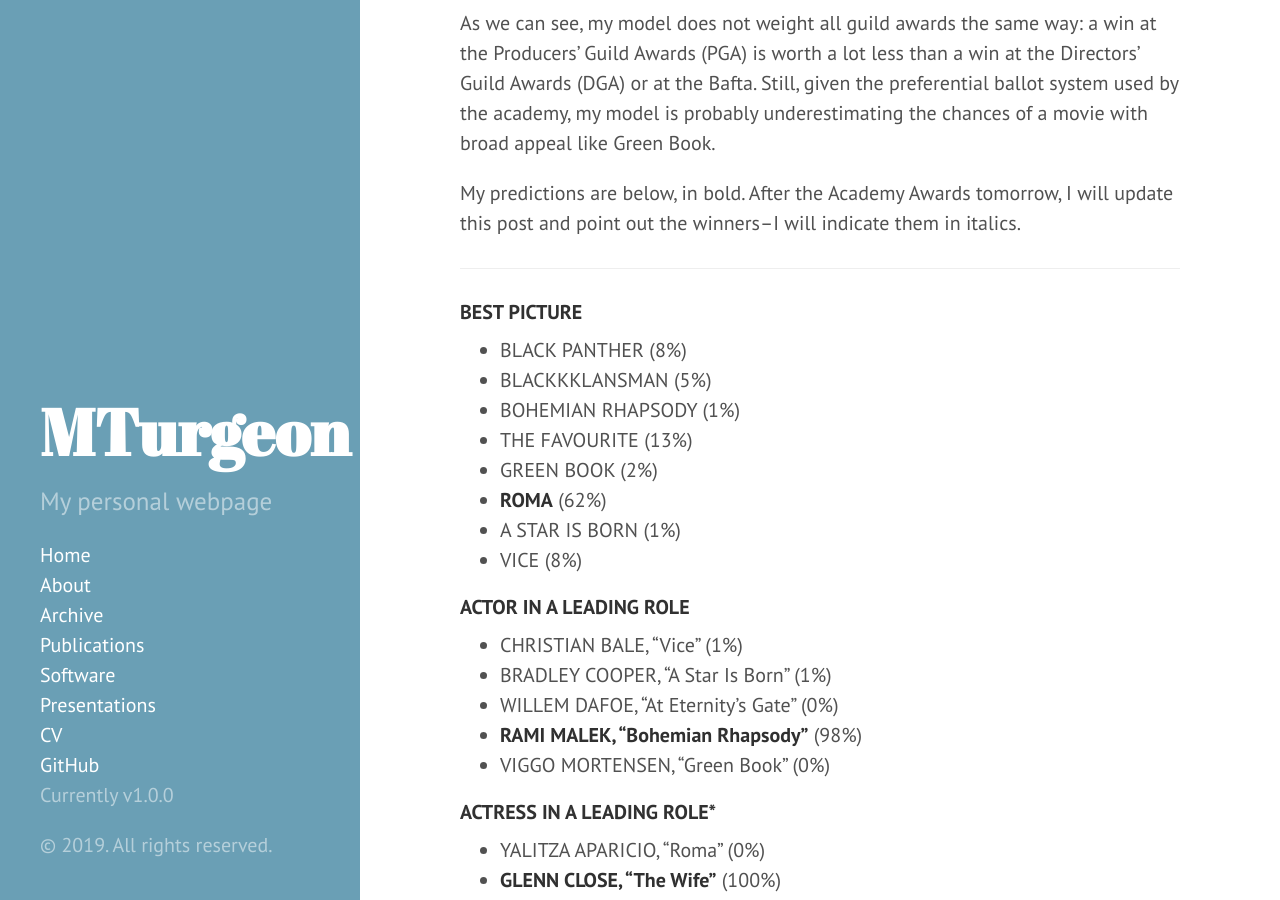
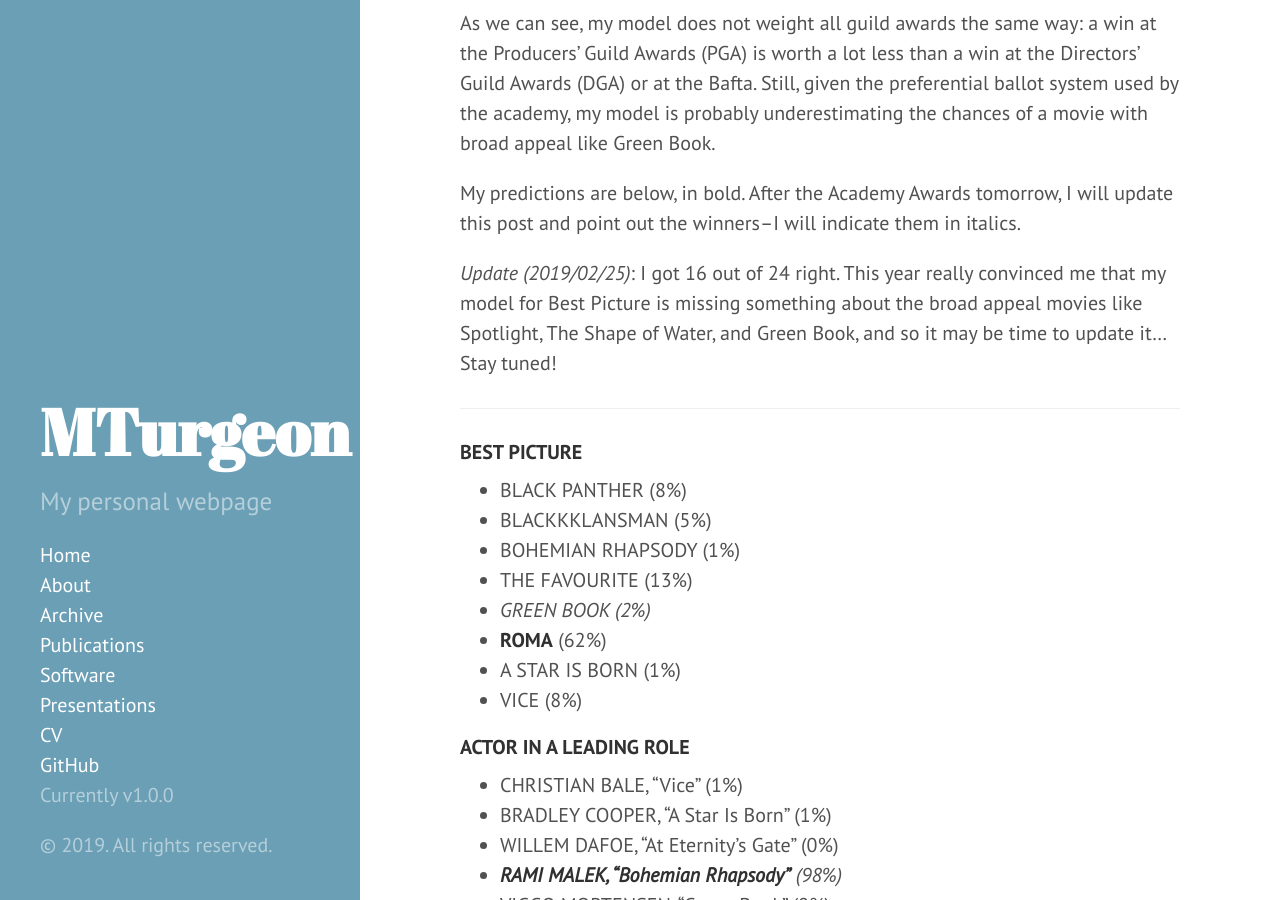
Before and after one commit to turgeonmaxime/old_website, a Jekyll site: the page built from _posts/2019-02-23-oscar-predictions.md, in a window 1280 px wide and 900 px high, scrolled down 792 px. Built offline with Jekyll 4.4.1, drawn with Linux system fonts in a browser that asks for light colours; comment, search, counter and statistics services are not loaded.

Commit message:
Update 2019-02-23-oscar-predictions.md

```diff
--- a/_posts/2019-02-23-oscar-predictions.md
+++ b/_posts/2019-02-23-oscar-predictions.md
@@ -16,6 +16,8 @@ As we can see, my model does not weight all guild awards the same way: a win at
 
 My predictions are below, in bold. After the Academy Awards tomorrow, I will update this post and point out the winners--I will indicate them in italics.
 
+*Update (2019/02/25)*: I got 16 out of 24 right. This year really convinced me that my model for Best Picture is missing something about the broad appeal movies like Spotlight, The Shape of Water, and Green Book, and so it may be time to update it... Stay tuned!
+
 <!--more-->
 
 ***
@@ -26,7 +28,7 @@ My predictions are below, in bold. After the Academy Awards tomorrow, I will upd
   - BLACKKKLANSMAN (5%)
   - BOHEMIAN RHAPSODY (1%)
   - THE FAVOURITE (13%)
-  - GREEN BOOK (2%)
+  - *GREEN BOOK (2%)*
   - **ROMA** (62%)
   - A STAR IS BORN (1%)
   - VICE (8%)
@@ -36,14 +38,14 @@ My predictions are below, in bold. After the Academy Awards tomorrow, I will upd
   - CHRISTIAN BALE, "Vice" (1%)
   - BRADLEY COOPER, "A Star Is Born" (1%)
   - WILLEM DAFOE, "At Eternity's Gate" (0%)
-  - **RAMI MALEK, "Bohemian Rhapsody"** (98%)
+  - ***RAMI MALEK, "Bohemian Rhapsody"** (98%)*
   - VIGGO MORTENSEN, "Green Book" (0%)
 
 #### ACTRESS IN A LEADING ROLE*
 
   - YALITZA APARICIO, "Roma" (0%)
   - **GLENN CLOSE, "The Wife"** (100%)
-  - OLIVIA COLMAN, "The Favourite" (0%)
+  - *OLIVIA COLMAN, "The Favourite" (0%)*
   - LADY GAGA, "A Star Is Born" (0%)
   - MELISSA MCCARTHY, "Can You Ever Forgive Me?" (0%)
 
@@ -52,14 +54,14 @@ My predictions are below, in bold. After the Academy Awards tomorrow, I will upd
   - BLACKKKLANSMAN, Spike Lee (1%)
   - COLD WAR, Paweł Pawlikowski (0%)
   - THE FAVOURITE, Yorgos Lanthimos (2%)
-  - **ROMA, Alfonso Cuarón** (96%)
+  - ***ROMA, Alfonso Cuarón** (96%)*
   - VICE, Adam McKay (1%)
 
 ***
 
 #### ACTOR IN A SUPPORTING ROLE
 
-  - **MAHERSHALA ALI, "Green Book"**
+  - ***MAHERSHALA ALI, "Green Book"***
   - ADAM DRIVER, "BlacKkKlansman"
   - SAM ELLIOTT, "A Star Is Born"
   - RICHARD E. GRANT, "Can You Ever Forgive Me?"
@@ -69,7 +71,7 @@ My predictions are below, in bold. After the Academy Awards tomorrow, I will upd
 
   - AMY ADAMS, "Vice"
   - MARINA DE TAVIRA, "Roma"
-  - **REGINA KING, "If Beale Street Could Talk"**
+  - ***REGINA KING, "If Beale Street Could Talk"***
   - EMMA STONE, "The Favourite"
   - RACHEL WEISZ, "The Favourite"
 
@@ -79,27 +81,27 @@ My predictions are below, in bold. After the Academy Awards tomorrow, I will upd
   - ISLE OF DOGS
   - MIRAI
   - RALPH BREAKS THE INTERNET
-  - **SPIDER-MAN: INTO THE SPIDER-VERSE**
+  - ***SPIDER-MAN: INTO THE SPIDER-VERSE***
 
 #### CINEMATOGRAPHY
 
   - COLD WAR
   - THE FAVOURITE
   - NEVER LOOK AWAY
-  - **ROMA**
+  - ***ROMA***
   - A STAR IS BORN
 
 #### COSTUME DESIGN
 
   - THE BALLAD OF BUSTER SCRUGGS
-  - BLACK PANTHER
+  - *BLACK PANTHER*
   - **THE FAVOURITE**
   - MARY POPPINS RETURNS
   - MARY QUEEN OF SCOTS
 
 #### DOCUMENTARY (FEATURE)
 
-  - **FREE SOLO**
+  - ***FREE SOLO***
   - HALE COUNTY THIS MORNING, THIS EVENING
   - MINDING THE GAP
   - OF FATHERS AND SONS
@@ -111,12 +113,12 @@ My predictions are below, in bold. After the Academy Awards tomorrow, I will upd
   - **END GAME**
   - LIFEBOAT
   - A NIGHT AT THE GARDEN
-  - PERIOD. END OF SENTENCE.
+  - *PERIOD. END OF SENTENCE.*
 
 #### FILM EDITING
 
   - BLACKKKLANSMAN
-  - BOHEMIAN RHAPSODY
+  - *BOHEMIAN RHAPSODY*
   - THE FAVOURITE
   - GREEN BOOK
   - **VICE**
@@ -126,18 +128,18 @@ My predictions are below, in bold. After the Academy Awards tomorrow, I will upd
   - CAPERNAUM, Lebanon
   - COLD WAR, Poland
   - NEVER LOOK AWAY, Germany
-  - **ROMA, Mexico**
+  - ***ROMA, Mexico***
   - SHOPLIFTERS, Japan
 
 #### MAKEUP AND HAIRSTYLING
 
   - BORDER
   - MARY QUEEN OF SCOTS
-  - **VICE**
+  - ***VICE***
 
 #### MUSIC (ORIGINAL SCORE)
 
-  - **BLACK PANTHER**
+  - ***BLACK PANTHER***
   - BLACKKKLANSMAN
   - IF BEALE STREET COULD TALK
   - ISLE OF DOGS
@@ -148,12 +150,12 @@ My predictions are below, in bold. After the Academy Awards tomorrow, I will upd
   - ALL THE STARS from Black Panther
   - I'LL FIGHT from RBG
   - THE PLACE WHERE LOST THINGS GO from Mary Poppins Returns
-  - **SHALLOW from A Star Is Born**
+  - ***SHALLOW from A Star Is Born***
   - WHEN A COWBOY TRADES HIS SPURS FOR WINGS from The Ballad of Buster Scruggs
 
 #### PRODUCTION DESIGN
 
-  - BLACK PANTHER
+  - *BLACK PANTHER*
   - **THE FAVOURITE**
   - FIRST MAN
   - MARY POPPINS RETURNS
@@ -162,7 +164,7 @@ My predictions are below, in bold. After the Academy Awards tomorrow, I will upd
 #### SHORT FILM (ANIMATED)
 
   - ANIMAL BEHAVIOUR
-  - **BAO**
+  - ***BAO***
   - LATE AFTERNOON
   - ONE SMALL STEP
   - WEEKENDS
@@ -173,12 +175,12 @@ My predictions are below, in bold. After the Academy Awards tomorrow, I will upd
   - FAUVE
   - **MARGUERITE**
   - MOTHER
-  - SKIN
+  - *SKIN*
 
 #### SOUND EDITING
 
   - BLACK PANTHER
-  - **BOHEMIAN RHAPSODY**
+  - ***BOHEMIAN RHAPSODY***
   - FIRST MAN
   - A QUIET PLACE
   - ROMA
@@ -186,7 +188,7 @@ My predictions are below, in bold. After the Academy Awards tomorrow, I will upd
 #### SOUND MIXING
 
   - BLACK PANTHER
-  - **BOHEMIAN RHAPSODY**
+  - ***BOHEMIAN RHAPSODY***
   - FIRST MAN
   - ROMA
   - A STAR IS BORN
@@ -195,14 +197,14 @@ My predictions are below, in bold. After the Academy Awards tomorrow, I will upd
 
   - AVENGERS: INFINITY WAR
   - CHRISTOPHER ROBIN
-  - **FIRST MAN**
+  - ***FIRST MAN***
   - READY PLAYER ONE
   - SOLO: A STAR WARS STORY
 
 #### WRITING (ADAPTED SCREENPLAY)
 
   - THE BALLAD OF BUSTER SCRUGGS
-  - **BLACKKKLANSMAN**
+  - ***BLACKKKLANSMAN***
   - CAN YOU EVER FORGIVE ME?
   - IF BEALE STREET COULD TALK
   - A STAR IS BORN
@@ -211,6 +213,6 @@ My predictions are below, in bold. After the Academy Awards tomorrow, I will upd
 
   - **THE FAVOURITE**
   - FIRST REFORMED
-  - GREEN BOOK
+  - *GREEN BOOK*
   - ROMA
   - VICE
```
